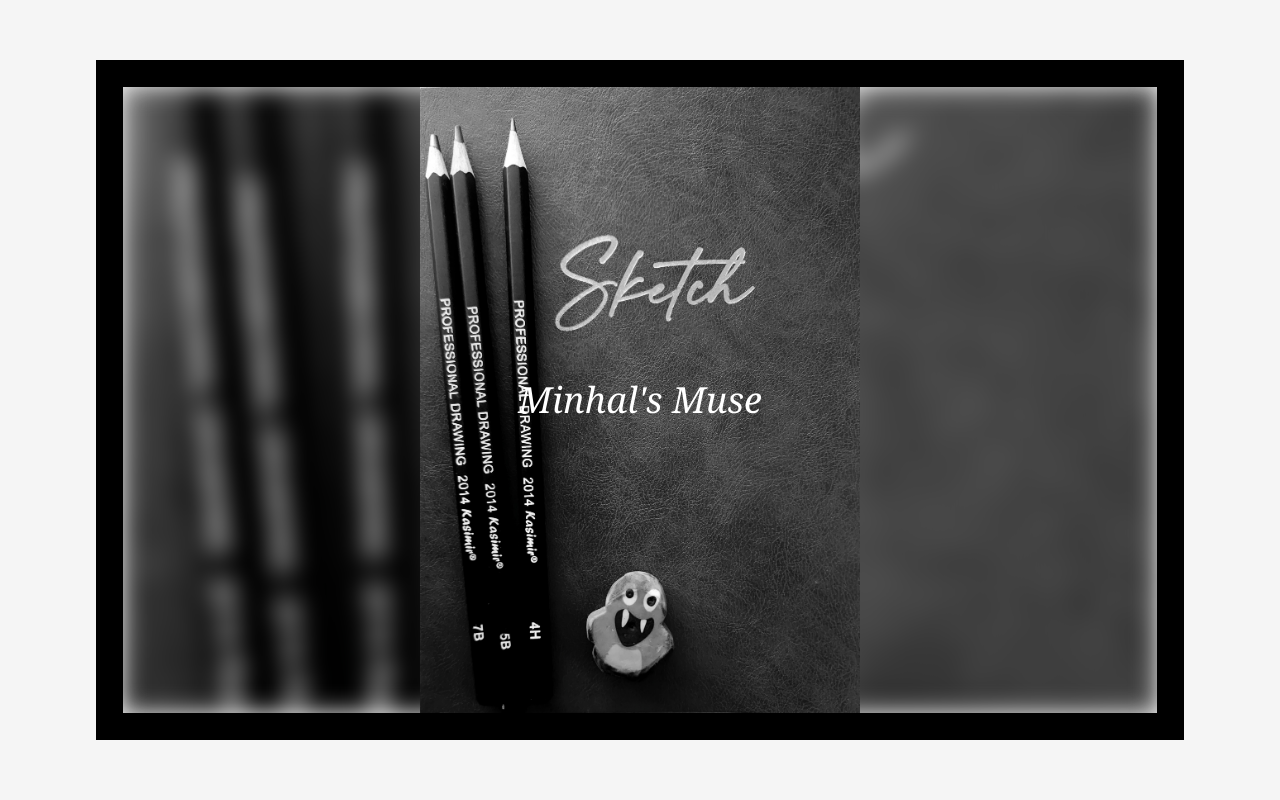
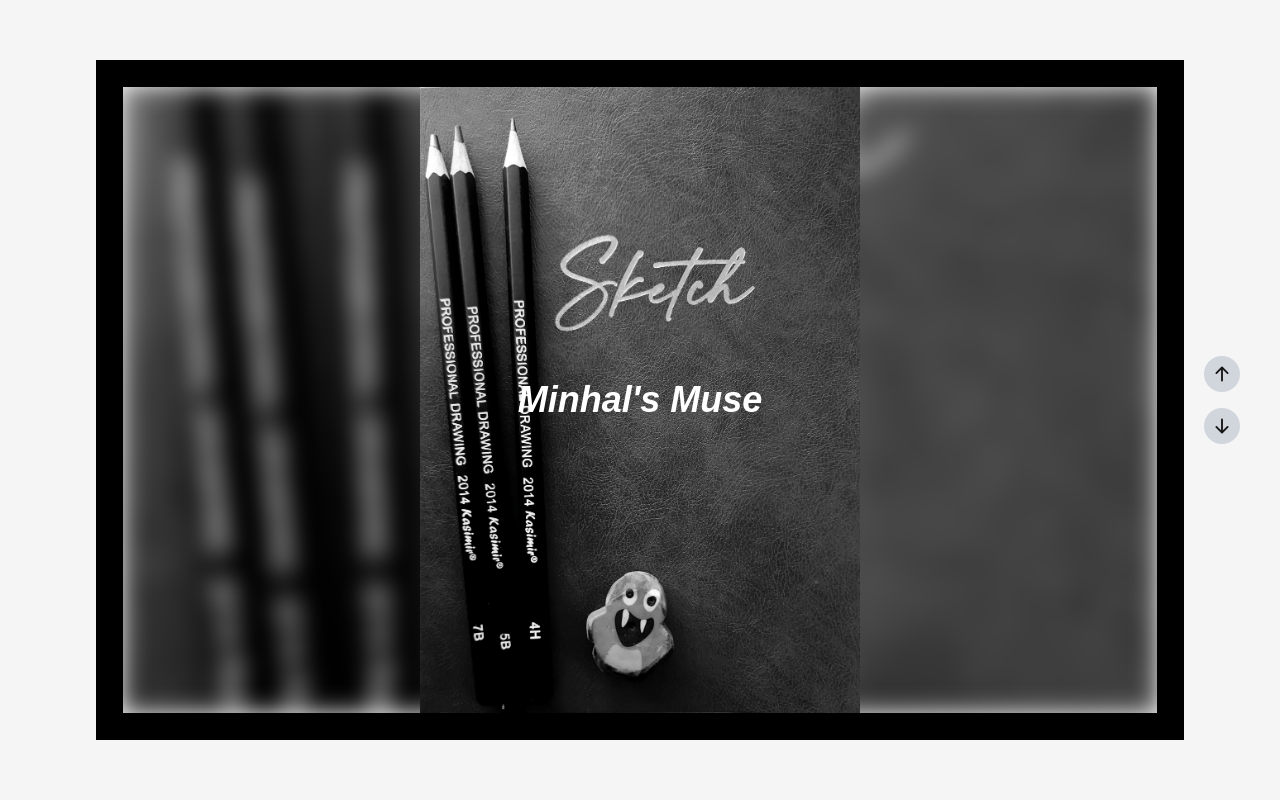
Before and after one commit to minhalexus/drawmerce, a Next.js app in the folder drawmerce-next/: page /board in a window 1280 px wide. Shown: the top 800 px of the page. Built offline with nearby package versions, Linux system fonts and the light colour scheme.

Commit message:
added icons and buttons
add

```diff
--- a/drawmerce-next/src/app/board/page.tsx
+++ b/drawmerce-next/src/app/board/page.tsx
@@ -4,18 +4,32 @@ import Image from "next/image";
 import FrameForwardSlash from "@drawmerce/components/FrameForwardSlash";
 import FrameBackwardSlash from "@drawmerce/components/FrameBackwardSlash";
 import FrameContainer from "@drawmerce/components/FrameContainer";
+import {ArrowDownIcon, ArrowUpIcon} from "@heroicons/react/16/solid";
 
 export default function BoardPage() {
-    return(
-        <div className="overflow-x-hidden">
+    return (
+        <div className="overflow-x-hidden relative">
             <FrameContainer
                 variant='FrameCover'
-                media={ ["/cover.jpg"] }
+                media={["/cover.jpg"]}
             />
-            <FrameContainer variant='FrameSingle' media={ ["/babu.jpg"] } />
-            <FrameContainer variant='FrameForwardSlash' media={ ["/cover.jpg"] } />
+            <FrameContainer variant='FrameSingle' media={["/babu.jpg"]}/>
+            <FrameContainer variant='FrameForwardSlash' media={["/cover.jpg"]}/>
 
-            <FrameContainer variant='FrameBackwardSlash' media={ ["/cover.jpg"] }/>
+            <FrameContainer variant='FrameBackwardSlash' media={["/cover.jpg"]}/>
+
+            <div className="fixed top-1/2 right-10 flex flex-col items-center space-y-4 transform -translate-y-1/2">
+                <button className="p-2 bg-gray-300 rounded-full hover:bg-gray-300 cursor-pointer">
+                    <span className="h-5 w-5">
+                        <ArrowUpIcon className="h-5 w-5"/>
+                    </span>
+                </button>
+                <button className="p-2 bg-gray-300 rounded-full hover:bg-gray-300 cursor-pointer">
+                    <span className="h-5 w-5">
+                        <ArrowDownIcon className="h-5 w-5"/>
+                    </span>
+                </button>
+            </div>
         </div>
     )
 }
--- a/drawmerce-next/src/components/FrameCover.tsx
+++ b/drawmerce-next/src/components/FrameCover.tsx
@@ -27,7 +27,7 @@ export default function FrameCover({media}: FrameCoverProps) {
                         className=""
                     />
                     {/* Centered Heading */}
-                    <h1 className="absolute inset-0 flex items-center justify-center text-white text-4xl font-serif italic">
+                    <h1 className="absolute inset-0 flex items-center justify-center text-white text-4xl italic font-bold">
                         Minhal's Muse
                     </h1>
                 </div>
```
Also changed, not shown: drawmerce-next/package.json (+7 -6 lines), 1 other file (tests, documents, lock files or other folders).
